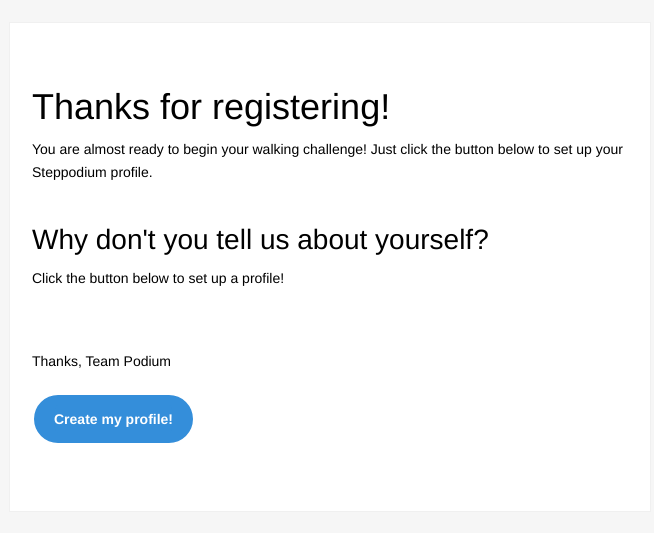
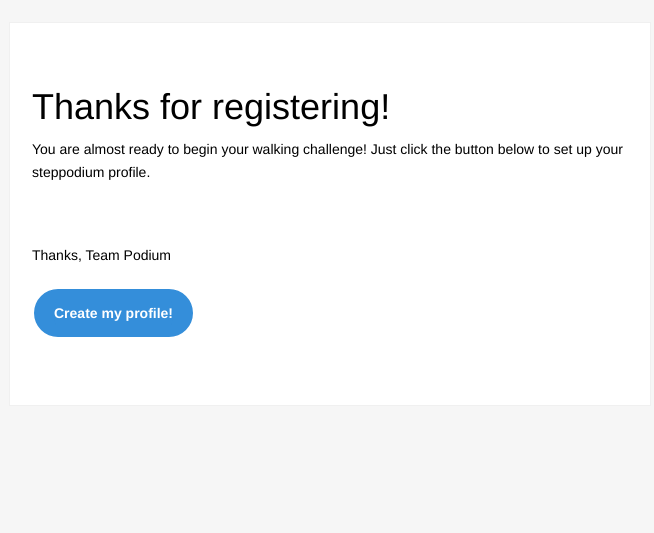
Before and after one commit to usorio/steppodium, a Flask app: template project/templates/email-premailer.html in a window 1280 px wide. Shown: the top 533 px of the page, without its empty margins (311-965 px from the left). Run offline with Flask 2, Linux system fonts and the light colour scheme; the template is opened without the code that fills it, so the values that code supplies are empty; parts of the project's set-up code (start-up, migrations or seed data) failed here and were passed over.

Commit message:
last push

```diff
--- a/project/templates/email-premailer.html
+++ b/project/templates/email-premailer.html
@@ -16,9 +16,9 @@
 			<div class="content" style="font-family: 'Helvetica Neue', 'Helvetica', Helvetica, Arial, sans-serif; font-size: 100%; line-height: 1.6; max-width: 600px; display: block; margin: 0 auto; padding: 0;">
 			<table style="font-family: 'Helvetica Neue', 'Helvetica', Helvetica, Arial, sans-serif; font-size: 100%; line-height: 1.6; width: 100%; margin: 0; padding: 0;"><tr style="font-family: 'Helvetica Neue', 'Helvetica', Helvetica, Arial, sans-serif; font-size: 100%; line-height: 1.6; margin: 0; padding: 0;"><td style="font-family: 'Helvetica Neue', 'Helvetica', Helvetica, Arial, sans-serif; font-size: 100%; line-height: 1.6; margin: 0; padding: 0;">
 						<h1 style="font-family: 'Helvetica Neue', Helvetica, Arial, 'Lucida Grande', sans-serif; font-size: 36px; line-height: 1.2; color: #000; font-weight: 200; margin: 40px 0 10px; padding: 0;">Thanks for registering!</h1>
-						<p style="font-family: 'Helvetica Neue', 'Helvetica', Helvetica, Arial, sans-serif; font-size: 14px; line-height: 1.6; font-weight: normal; margin: 0 0 10px; padding: 0;">You are almost ready to begin your walking challenge! Just click the button below to set up your Steppodium profile.</p>
-						<h2 style="font-family: 'Helvetica Neue', Helvetica, Arial, 'Lucida Grande', sans-serif; font-size: 28px; line-height: 1.2; color: #000; font-weight: 200; margin: 40px 0 10px; padding: 0;">Why don't you tell us about yourself?</h2>
-						<p style="font-family: 'Helvetica Neue', 'Helvetica', Helvetica, Arial, sans-serif; font-size: 14px; line-height: 1.6; font-weight: normal; margin: 0 0 10px; padding: 0;">Click the button below to set up a profile!</p>
+						<p style="font-family: 'Helvetica Neue', 'Helvetica', Helvetica, Arial, sans-serif; font-size: 14px; line-height: 1.6; font-weight: normal; margin: 0 0 10px; padding: 0;">You are almost ready to begin your walking challenge! Just click the button below to set up your steppodium profile.</p>
+						<!--h2 style="font-family: 'Helvetica Neue', Helvetica, Arial, 'Lucida Grande', sans-serif; font-size: 28px; line-height: 1.2; color: #000; font-weight: 200; margin: 40px 0 10px; padding: 0;">Why don't you tell us about yourself?</h2-->
+						<!--p style="font-family: 'Helvetica Neue', 'Helvetica', Helvetica, Arial, sans-serif; font-size: 14px; line-height: 1.6; font-weight: normal; margin: 0 0 10px; padding: 0;">Click the button below to set up a profile!</p-->
 						<table style="font-family: 'Helvetica Neue', 'Helvetica', Helvetica, Arial, sans-serif; font-size: 100%; line-height: 1.6; width: 100%; margin: 0; padding: 0;"><tr style="font-family: 'Helvetica Neue', 'Helvetica', Helvetica, Arial, sans-serif; font-size: 100%; line-height: 1.6; margin: 0; padding: 0;"><td class="padding" style="font-family: 'Helvetica Neue', 'Helvetica', Helvetica, Arial, sans-serif; font-size: 100%; line-height: 1.6; margin: 0; padding: 10px 0;">
                                     <p style="font-family: 'Helvetica Neue', 'Helvetica', Helvetica, Arial, sans-serif; font-size: 14px; line-height: 1.6; font-weight: normal; margin: 0 0 10px; padding: 0;"><a href="http://steppodium.com/register/{{ user_id }}" class="btn-primary" style="font-family: 'Helvetica Neue', 'Helvetica', Helvetica, Arial, sans-serif; font-size: 100%; line-height: 2; color: #FFF; text-decoration: none; font-weight: bold; text-align: center; cursor: pointer; display: inline-block; border-radius: 25px; background: #348eda; margin: 0 10px 0 0; padding: 0; border-color: #348eda; border-style: solid; border-width: 10px 20px;">Create my profile!</a></p>
 								</td>
```
